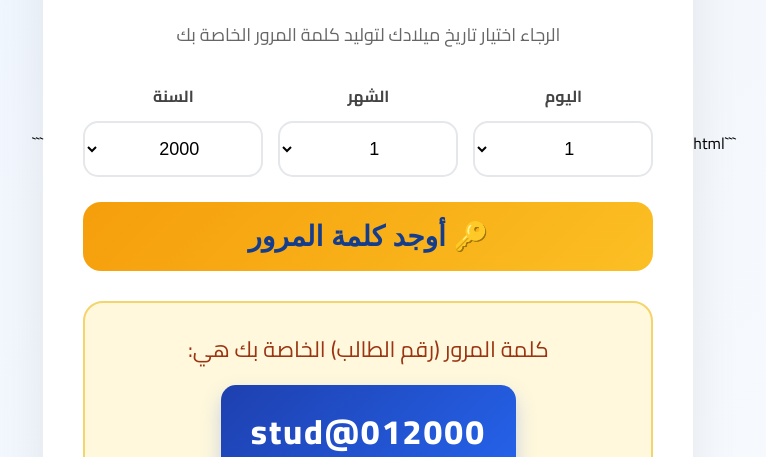
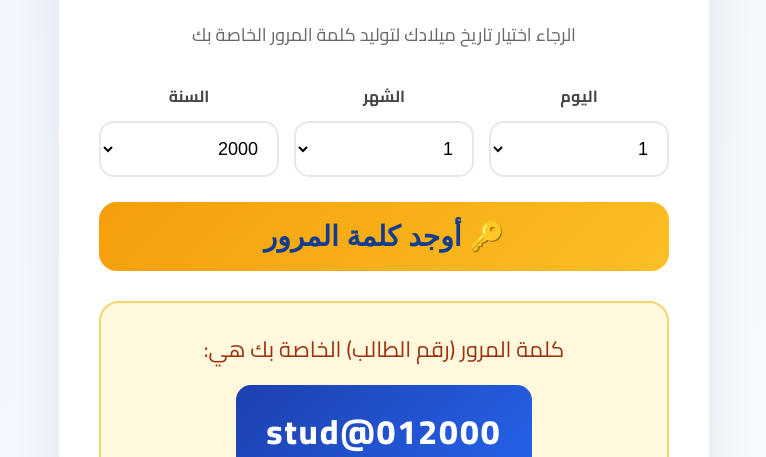
Before and after one commit to AnasSamman0/indSchoolPassGen, a plain HTML site: page index.html in a window 1280 px wide. Both pictures are taken after a click on the button "🔑 أوجد كلمة المرور". Shown: the part 343-800 px from the top of the page, without its empty margins (256-1022 px from the left). Drawn offline with Linux system fonts and the light colour scheme.

Commit message:
Update index.html

````diff
--- a/index.html
+++ b/index.html
@@ -1,10 +1,8 @@
-```html
 <!DOCTYPE html>
 <html lang="ar" dir="rtl">
 <head>
 <meta charset="UTF-8">
 <meta name="viewport" content="width=device-width, initial-scale=1.0">
-
 <title>امتحان التربية الإسلامية</title>
 
 <link href="https://fonts.googleapis.com/css2?family=Cairo:wght@400;600;700;800&display=swap" rel="stylesheet">
@@ -17,10 +15,16 @@
     box-sizing:border-box;
 }
 
+html,
+body{
+    width:100%;
+    min-height:100%;
+    overflow-x:hidden;
+}
+
 body{
     font-family:'Cairo',sans-serif;
     background:linear-gradient(135deg,#eef5ff,#f8fafc);
-    min-height:100vh;
     display:flex;
     justify-content:center;
     align-items:center;
@@ -30,11 +34,11 @@ body{
 .container{
     width:100%;
     max-width:650px;
-    background:#fff;
+    background:#ffffff;
     border-radius:30px;
     padding:40px;
+    text-align:center;
     box-shadow:0 20px 50px rgba(0,0,0,.08);
-    text-align:center;
 }
 
 .top-badge{
@@ -64,8 +68,8 @@ body{
 h1{
     color:#143d8d;
     font-size:40px;
+    margin-top:20px;
     font-weight:800;
-    margin-top:20px;
 }
 
 .line{
@@ -95,8 +99,8 @@ h1{
 label{
     display:block;
     margin-bottom:10px;
+    font-weight:700;
     color:#444;
-    font-weight:700;
 }
 
 select{
@@ -106,7 +110,6 @@ select{
     border-radius:15px;
     font-size:18px;
     background:#fff;
-    text-align:center;
 }
 
 button{
@@ -145,13 +148,12 @@ button:hover{
 .password{
     display:inline-block;
     background:linear-gradient(135deg,#1e40af,#2563eb);
-    color:white;
+    color:#fff;
     padding:15px 30px;
     border-radius:15px;
     font-size:34px;
     font-weight:800;
     letter-spacing:2px;
-    box-shadow:0 10px 20px rgba(37,99,235,.25);
 }
 
 .footer{
@@ -161,6 +163,10 @@ button:hover{
 }
 
 @media(max-width:650px){
+
+    .container{
+        padding:25px;
+    }
 
     .inputs{
         flex-direction:column;
@@ -239,31 +245,31 @@ for(let i=1;i<=31;i++){
     let option=document.createElement("option");
     option.value=i;
     option.text=i;
-    document.getElementById("day").appendChild(option);
+    day.appendChild(option);
 }
 
 for(let i=1;i<=12;i++){
     let option=document.createElement("option");
     option.value=i;
     option.text=i;
-    document.getElementById("month").appendChild(option);
+    month.appendChild(option);
 }
 
 for(let i=2000;i<=2015;i++){
     let option=document.createElement("option");
     option.value=i;
     option.text=i;
-    document.getElementById("year").appendChild(option);
+    year.appendChild(option);
 }
 
 function generatePassword(){
 
-    let day=document.getElementById("day").value;
-    let year=document.getElementById("year").value;
+    let dayValue=document.getElementById("day").value;
+    let yearValue=document.getElementById("year").value;
 
-    day=day.padStart(2,'0');
+    dayValue=dayValue.padStart(2,'0');
 
-    let password="stud@" + day + year;
+    let password="stud@" + dayValue + yearValue;
 
     document.getElementById("passwordText").innerText=password;
     document.getElementById("result").style.display="block";
@@ -273,4 +279,3 @@ function generatePassword(){
 
 </body>
 </html>
-```
````
